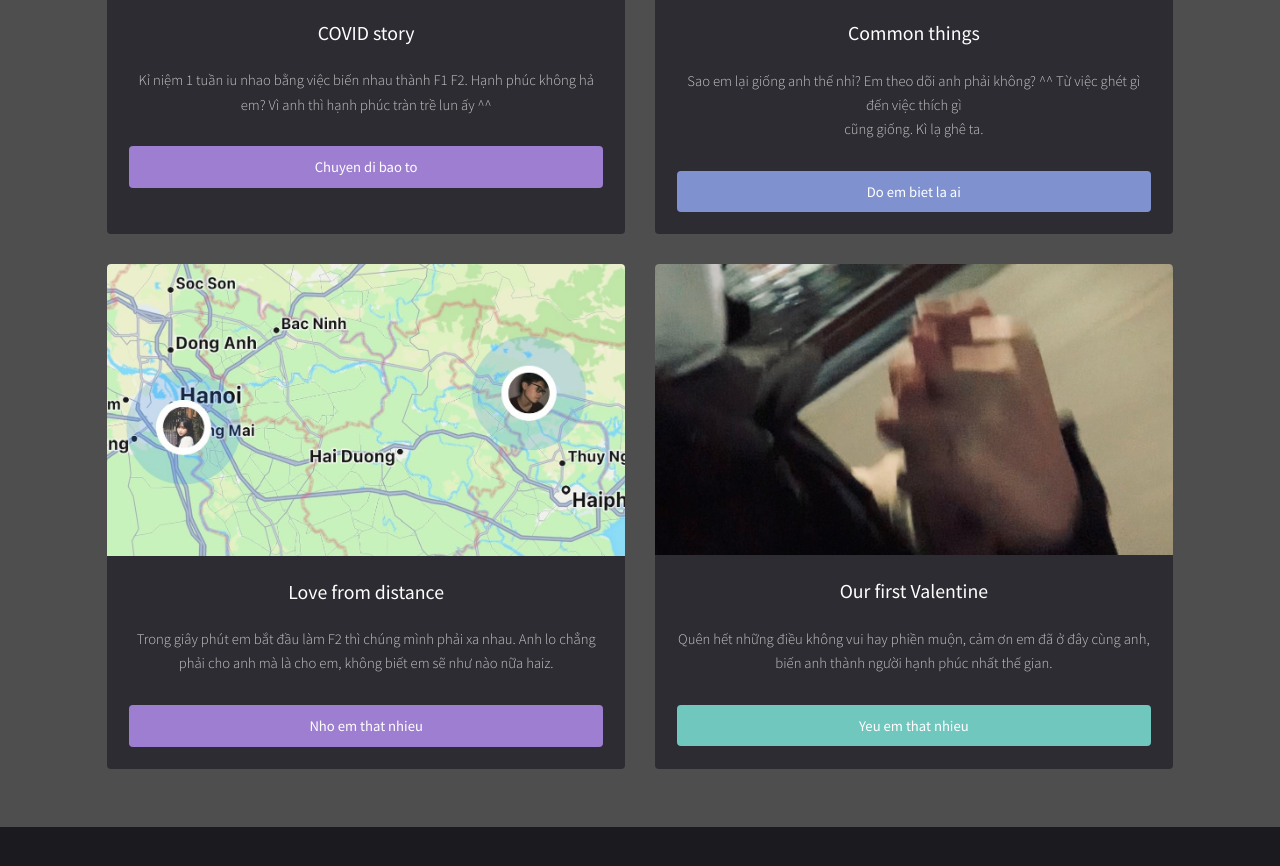
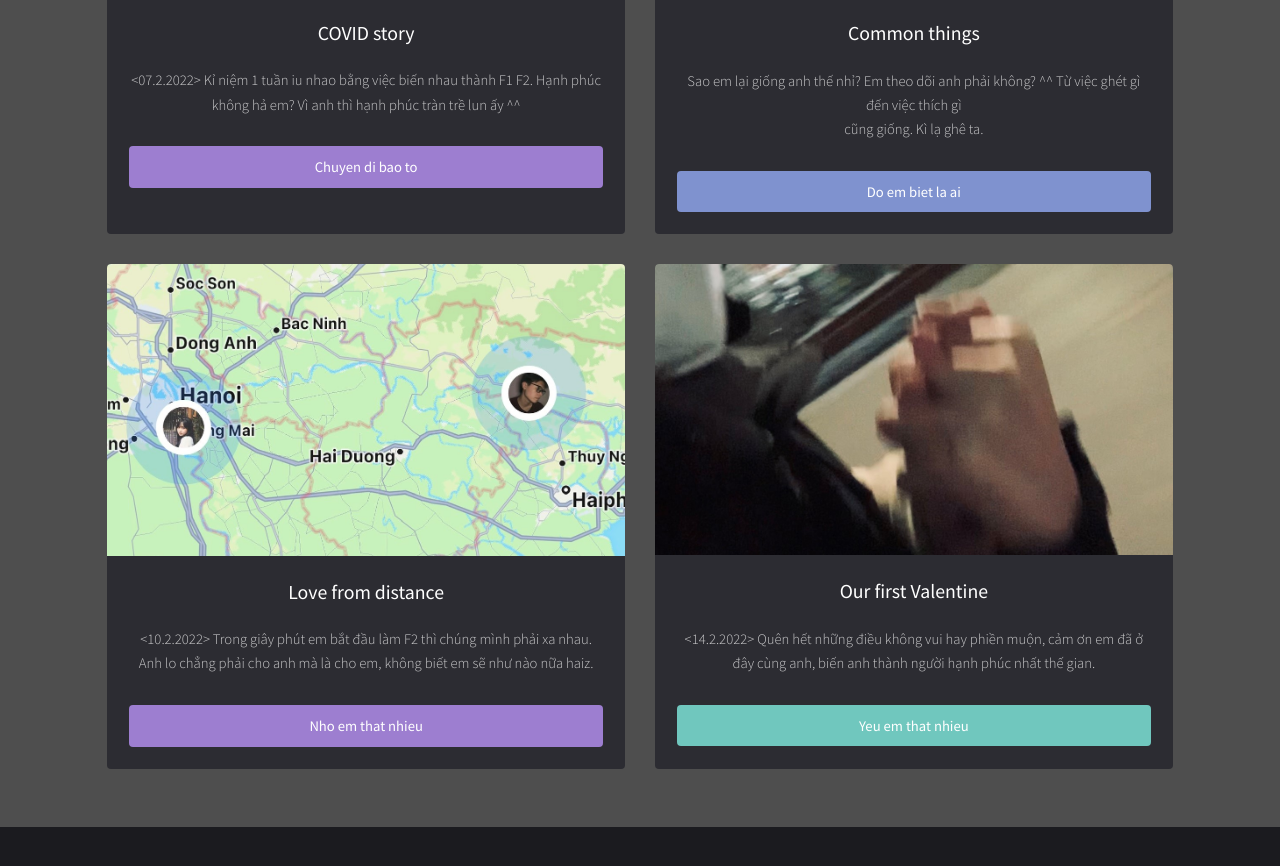
Before and after one commit to historiaamorosa/historiaamorosa.github.io, a plain HTML site: page index.html in a window 1280 px wide. Shown: the part 1447-2313 px from the top of the page. Drawn offline with Linux system fonts and the light colour scheme.

Commit message:
Update index.html

```diff
--- a/index.html
+++ b/index.html
@@ -62,7 +62,7 @@
 								<a href="https://youtu.be/2WQd4XXq-2M" class="image fit"><img src="images/banner10.jpg" alt="" /></a>
 								<div class="inner">
 									<h3>COVID story</h3>
-									<p>Kỉ niệm 1 tuần iu nhao bằng việc biến nhau thành F1 F2. Hạnh phúc không hả em? Vì anh thì hạnh phúc tràn trề lun ấy ^^</p>
+									<p><07.2.2022> Kỉ niệm 1 tuần iu nhao bằng việc biến nhau thành F1 F2. Hạnh phúc không hả em? Vì anh thì hạnh phúc tràn trề lun ấy ^^</p>
 									<a href="https://youtu.be/2WQd4XXq-2M" class="button style3 fit" data-poptrox="youtube,800x400">Chuyen di bao to</a>
 								</div>
 							</div>
@@ -80,7 +80,7 @@
 								<a href="https://youtu.be/2WQd4XXq-2M" class="image fit"><img src="images/banner5.jpg" alt="" /></a>
 								<div class="inner">
 									<h3>Love from distance</h3>
-									<p>Trong giây phút em bắt đầu làm F2 thì chúng mình phải xa nhau. Anh lo chẳng phải cho anh mà là cho em, không biết em sẽ như nào nữa haiz.</p>
+									<p><10.2.2022> Trong giây phút em bắt đầu làm F2 thì chúng mình phải xa nhau. Anh lo chẳng phải cho anh mà là cho em, không biết em sẽ như nào nữa haiz.</p>
 									<a href="https://youtu.be/2WQd4XXq-2M" class="button style3 fit" data-poptrox="youtube,800x400">Nho em that nhieu</a>
 								</div>
 							</div>
@@ -89,7 +89,7 @@
 								<a href="https://youtu.be/2WQd4XXq-2M" class="image fit"><img src="images/banner9.jpg" alt="" /></a>
 								<div class="inner">
 									<h3>Our first Valentine</h3>
-									<p>Quên hết những điều không vui hay phiền muộn, cảm ơn em đã ở đây cùng anh, biến anh thành người hạnh phúc nhất thế gian.</p>
+									<p><14.2.2022> Quên hết những điều không vui hay phiền muộn, cảm ơn em đã ở đây cùng anh, biến anh thành người hạnh phúc nhất thế gian.</p>
 									<a href="https://youtu.be/s6zR2T9vn2c" class="button fit" data-poptrox="youtube,800x400">Yeu em that nhieu</a>
 								</div>
 							</div>
```
